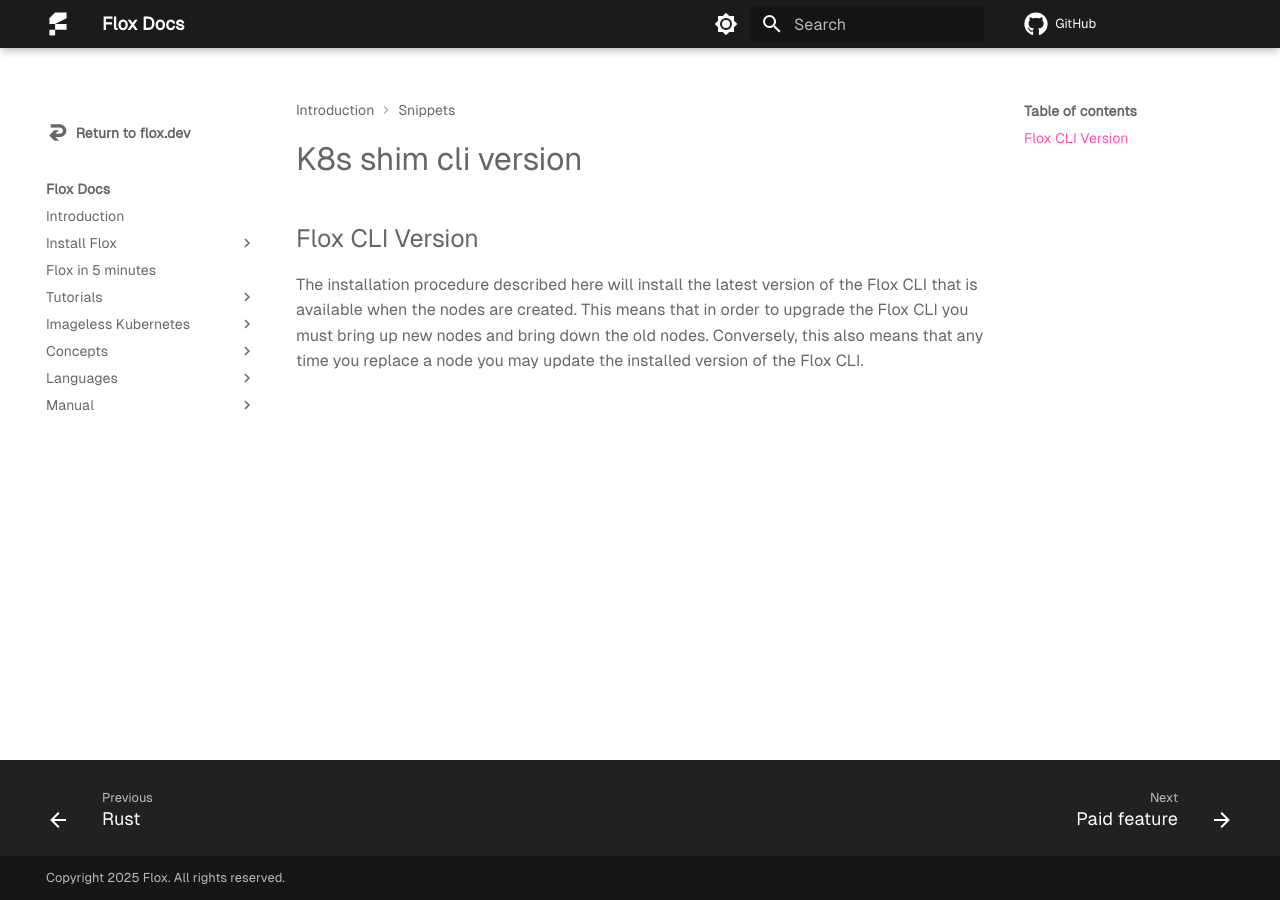
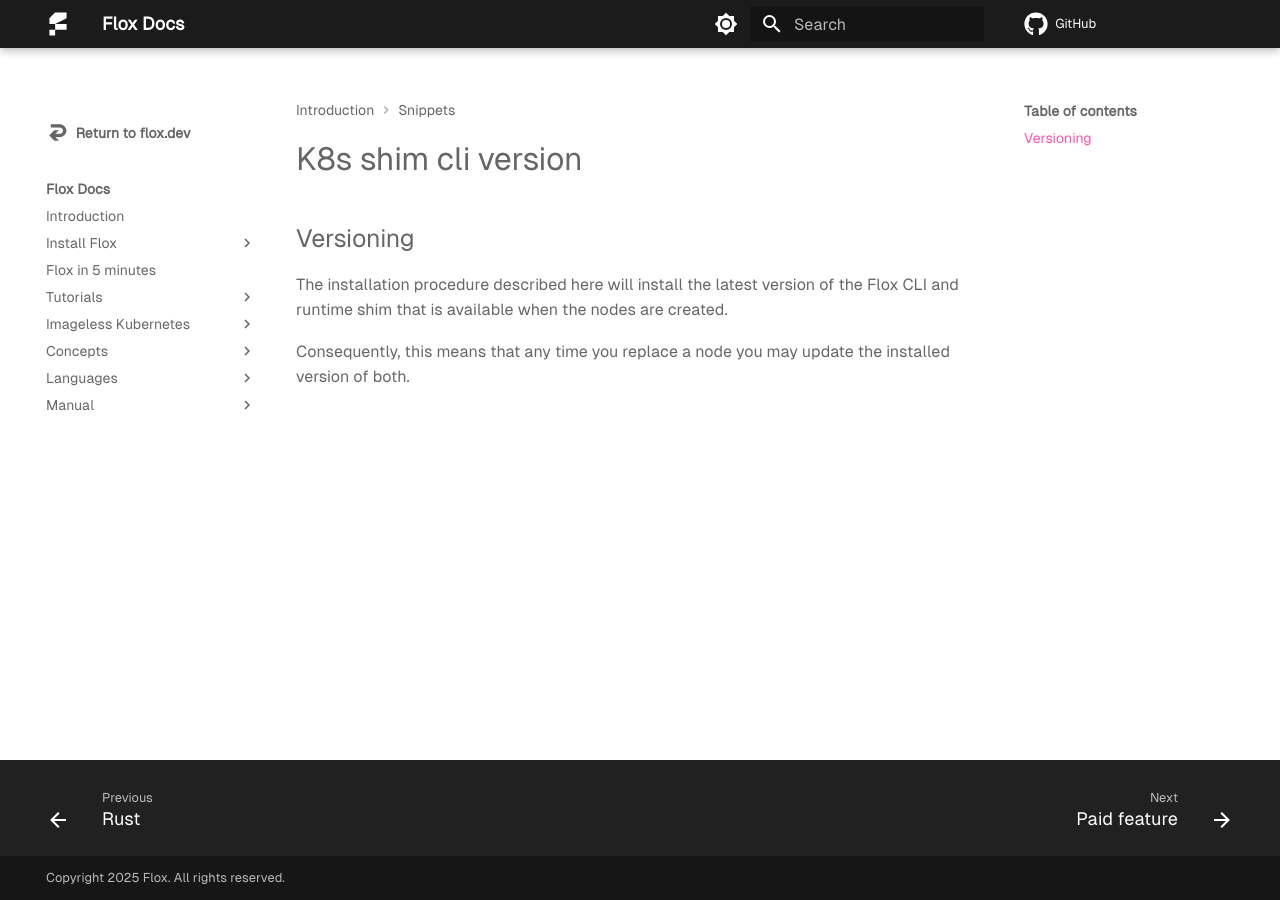
Before and after one commit to flox/floxdocs, an MkDocs documentation site: the page built from docs/snippets/k8s-shim-cli-version.md, in a window 1280 px wide. Built offline with MkDocs 1.6.1 and Material for MkDocs 9.7.7, drawn with Linux system fonts in a browser that asks for light colours; plug-ins that fetch from the network failed and are left out; comment, search, counter and statistics services are not loaded.

```diff
--- a/docs/snippets/k8s-shim-cli-version.md
+++ b/docs/snippets/k8s-shim-cli-version.md
@@ -1,7 +1,7 @@
 <!-- markdownlint-disable MD041 -->
-## Flox CLI Version
+## Versioning
 
-The installation procedure described here will install the latest version of the Flox CLI that is available when the nodes are created.
-This means that in order to upgrade the Flox CLI you must bring up new nodes and bring down the old nodes.
-Conversely, this also means that any time you replace a node you may update the installed version of the Flox CLI.
+The installation procedure described here will install the latest version of the Flox CLI and runtime shim that is available when the nodes are created.
+
+Consequently, this means that any time you replace a node you may update the installed version of both.
 <!-- markdownlint-enable MD041 -->
```
